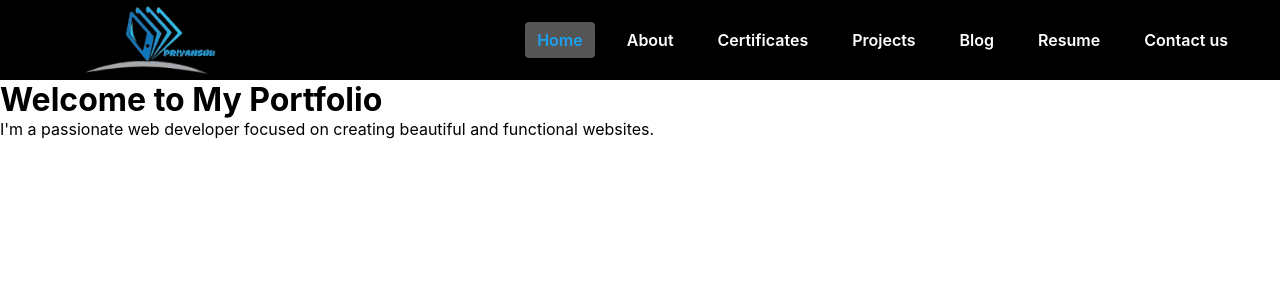
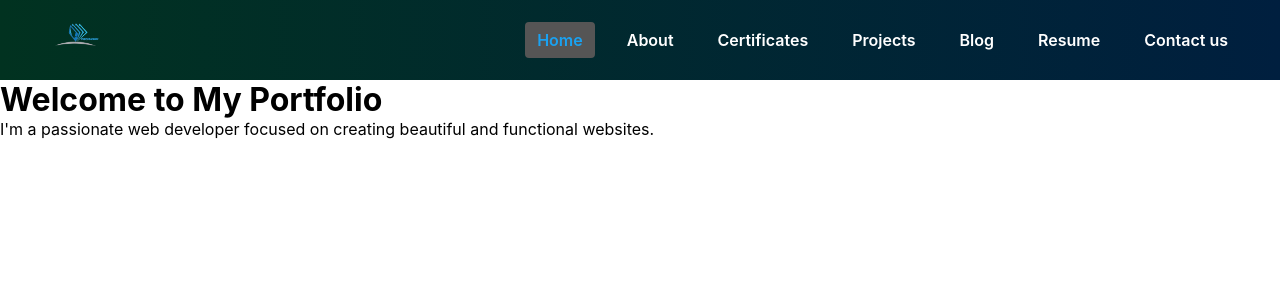
Before and after one commit to satyasaadhika/priyanshu-portfolio, a React (Create React App) app: page / in a window 1280 px wide. Shown: the top 300 px of the page. Built offline with nearby package versions, Linux system fonts and the light colour scheme.

Commit message:
Update logo size

```diff
--- a/src/Components/Navbar/Navbar.css
+++ b/src/Components/Navbar/Navbar.css
@@ -5,7 +5,7 @@
 }
 
 .navbar {
-  background: #000000;
+  background: linear-gradient(to right, #013220, #001f3f);
   height: 80px;
   display: flex;
   align-items: center;
@@ -34,8 +34,8 @@
 }
 
 .logo-img {
-margin-top: 80px;
-height: 240px;
+margin-top: 15px;
+height: 80px;
 }
 
 .menu-icon {
```
